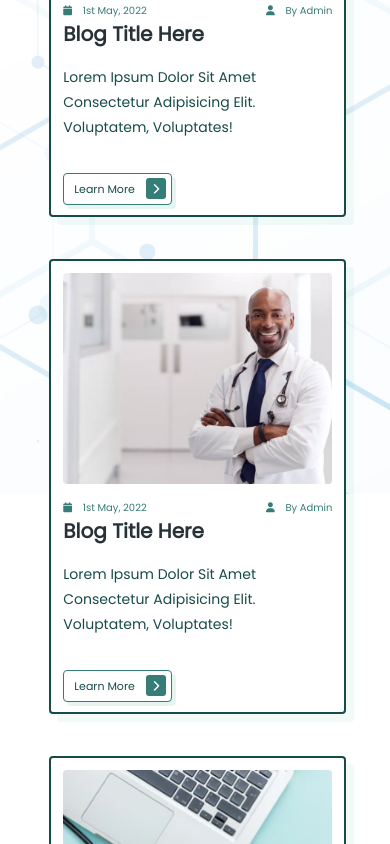
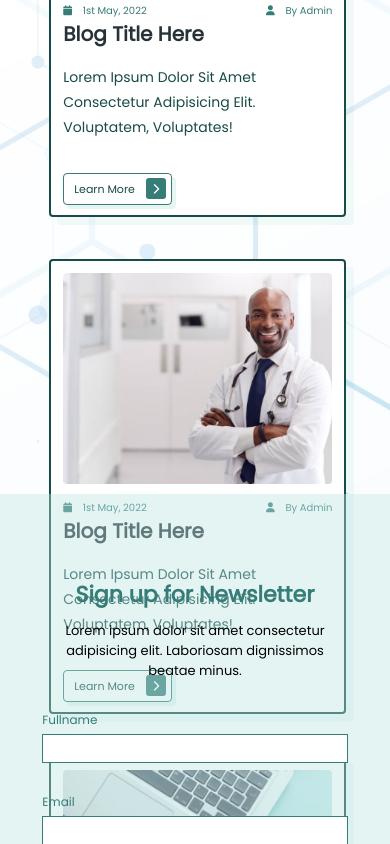
Before and after one commit to Sheila-a/Clientele, a React (Create React App) app: page / in a window 390 px wide. Shown: the part 2249-3093 px from the top of the page. Built offline with nearby package versions, Linux system fonts and the light colour scheme; a web font is replaced by a local one.

Commit message:
Test for Touch Responsiveness

```diff
--- /dev/null
+++ b/src/Components/Home/Get-In-Touch/Touch.css
@@ -0,0 +1,201 @@
+/* :root {
+  --first-color: #367c77;
+  --second-color: #174b47;
+  --third-color: #bae4e0;
+  --hover-color: #faefef;
+} */
+
+.GITouch {
+  position: relative;
+  z-index: 1;
+}
+
+.Touch {
+  height: 84.5vh;
+  width: 100%;
+  background-color: var(--third-color);
+  opacity: 0.4;
+}
+
+.Touch_text {
+  position: absolute;
+  top: 5vh;
+  bottom: 0;
+  left: 6vh;
+  display: flex;
+}
+
+.Touch-left {
+  flex: 1;
+  margin-left: 8vh;
+  /* To flip images ==> */
+  /* transform: matrix(-1, 0, 0, 1, 0, 0); */
+}
+
+.left-pic {
+  height: 100%;
+  object-fit: cover;
+}
+
+.Touch-right {
+  flex: 1;
+  margin-right: 22vh;
+  margin-top: 10vh;
+}
+
+.cent {
+  text-align: center;
+}
+
+.Touch-title {
+  color: var(--first-color);
+  margin-bottom: 10px;
+}
+
+.Form {
+  margin-left: 35px;
+}
+
+.Form-title {
+  color: var(--first-color);
+  margin-bottom: 5px;
+}
+
+.Right-text {
+  width: 100%;
+  margin-bottom: 30px;
+}
+
+.form-input {
+  width: 535px;
+  height: 30px;
+  border: 1px solid var(--first-color);
+  margin-bottom: 30px;
+}
+
+.msg-input {
+  width: 535px;
+  height: 60px;
+  border: 1px solid var(--first-color);
+  margin-bottom: 20px;
+}
+
+.BTN {
+  margin: 20px 0px 5px 260px;
+  border-radius: 3px;
+  padding: 5px 15px;
+  background-color: var(--first-color);
+  color: white;
+  font-weight: 500;
+}
+
+.BTN:hover {
+  color: var(--first-color);
+  background-color: white;
+}
+
+.Touch-btn {
+  display: inline-block;
+  margin-top: 1rem;
+  /* padding: 0.5rem; */
+  padding: 4.5px;
+  padding-left: 10px;
+  border: 1px solid var(--first-color);
+  border-radius: .1rem;
+  box-shadow: 4px 4px 0 rgba(22, 160, 132, 0.103);
+  color: var(--second-color);
+  cursor: pointer;
+  /* font-size: 1.7rem; */
+  font-size: 11px;
+  background: #fff;
+  text-align: center;
+  margin-left: 6vh;
+}
+
+.Touch-btn span {
+  padding: 5px 6px;
+  border-radius: 3px;
+  background: var(--first-color);
+  color: #fff;
+  margin-left: 0.5rem;
+
+}
+
+.Touch-btn:hover {
+  background: var(--second-color);
+  color: #fff;
+}
+
+.Touch-btn:hover span {
+  color: var(--second-color);
+  background: #fff;
+  margin-left: 1rem;
+  transition: .3s ease-in;
+}
+
+/* MEDIA QUERY */
+/* PHONE */
+/* @media (min-width: 270px) and (max-width: 320px) {} */
+
+@media (min-width: 320px) and (max-width: 430px) {
+  .GITouch {
+    margin-top: 100vh;
+  }
+
+  .Touch {
+    height: 55vh;
+  }
+
+  .Touch_text {
+    width: 100%;
+    left: 0;
+    display: inline;
+    top: 0;
+  }
+
+  .Touch-left {
+    display: none;
+  }
+
+  .Touch-right {
+    margin-left: 5vh;
+    margin-right: 5vh;
+  }
+
+
+  .cent {
+    text-align: left;
+    font-size: 13px;
+  }
+
+  .Touch-title {
+    font-size: 22px;
+  }
+
+  .Form {
+    margin-left: 5vh;
+  }
+
+  .Form-title {
+    margin-left: -5vh;
+    font-size: 12px;
+  }
+
+  .form-input {
+    width: 300px;
+    height: 25px;
+    margin-left: -5vh;
+  }
+
+  .Touch-btn {
+    margin-left: 0vh;
+  }
+
+  /* .BTN {
+    margin: 0;
+    padding: 3px 12px;
+  } */
+}
+
+/* TABLET */
+/* @media (min-width: 750px) and (max-width: 1024px){} */
--- /dev/null
+++ b/src/Components/Home/Get-In-Touch/Touch.jsx
@@ -0,0 +1,49 @@
+import React from "react";
+import "./Touch.css";
+import Lady from "../../../Images/lady_doc.png";
+
+const Touch = () => {
+  return (
+    <div className="GITouch">
+      <div className="Touch"></div>
+
+      <div className="Touch_text">
+        <div className="Touch-left">
+          <img
+            src={Lady}
+            alt=""
+            className="left-pic"
+            data-aos="zoom-out"
+            data-aos-duration="1000"
+          />
+        </div>
+        <div
+          className="Touch-right"
+          data-aos="zoom-in-up"
+          data-aos-duration="1000"
+        >
+          <h2 className="Touch-title cent">Sign up for Newsletter</h2>
+          <p className="Right-text cent">
+            Lorem ipsum dolor sit amet consectetur adipisicing elit. Laboriosam
+            dignissimos beatae minus.
+          </p>
+          <form action="" className="Form">
+            <p className="Form-title">Fullname</p>
+            <input type="text" className="form-input" />
+
+            <p className="Form-title">Email</p>
+            <input type="email" className="form-input" />
+
+            {/* <p className="Form-title">Your message</p>
+            <input type="text" className="msg-input" /> */}
+          </form>
+          <button className="Touch-btn">
+            Submit <span className="fas fa-chevron-right"></span>
+          </button>
+        </div>
+      </div>
+    </div>
+  );
+};
+
+export default Touch;
--- a/src/Home.js
+++ b/src/Home.js
@@ -3,10 +3,10 @@ import Intro from "./Components/Home/Intro/Intro";
 import Navbar from "./Components/Home/Navbar/Navbar";
 // import Resource from "./Components/Home/Resources/Resource";
 import Stuff11 from "./Components/Home/Stuff11/Stuff11";
-// import Touch from "./Components/Home/Get In Touch/Touch";
+import Touch from "./Components/Home/Get In Touch/Touch";
 // import Footer from "./Components/Home/Footer/footer";
 import OB from "./Components/Home/Our-Blog/OB";
-// import RWU from "./Components/Home/Reg w Us/RWU";
+import RWU from "./Components/Home/Reg w Us/RWU";
 import React from "react";
 import "aos/dist/aos.css";
 
@@ -23,9 +23,10 @@ const Home = () => {
       {/* <Imp /> */}
       {/* Not Approved */}
       {/* <Resource /> */}
+      {/* Approved */}
       <OB />
-      {/* <Touch /> */}
-      {/* <RWU /> */}
+      <Touch />
+      <RWU />
       {/* <Footer /> */}
     </div>
   );
```
